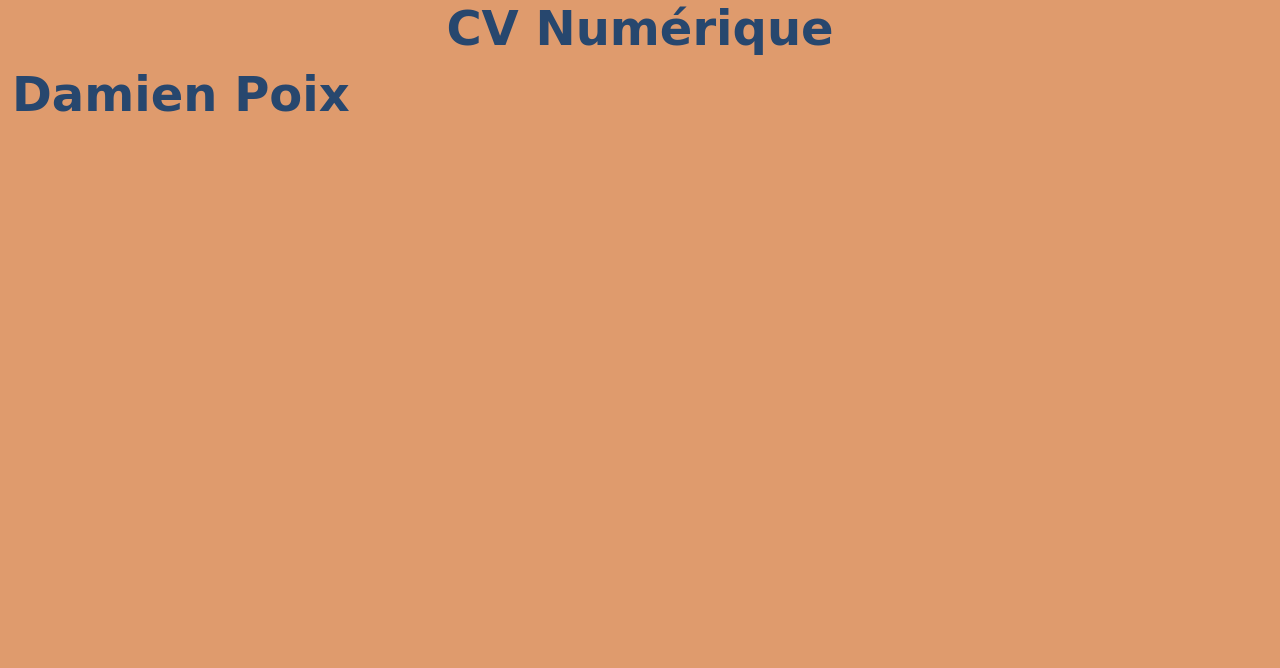
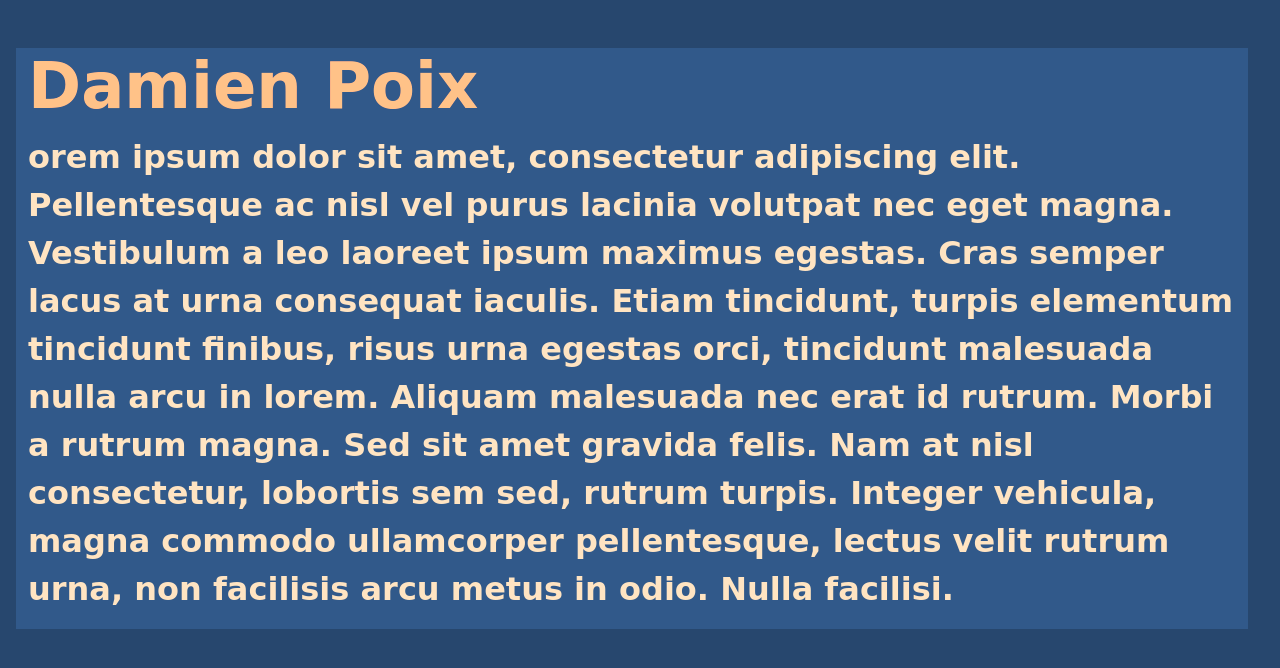
Before and after one commit to DamienPoix/DP_CV_NUM, a plain HTML site: page index.html in a window 1280 px wide. Drawn offline with nearby package versions, Linux system fonts and the light colour scheme; a web font is replaced by a local one.

Commit message:
base pour le petit texte de présentation

```diff
--- a/assets/css/style.css
+++ b/assets/css/style.css
@@ -1,11 +1,21 @@
 /* colors EFC69B CCB69B DF9B6D 27476E 56351E */
 
 body{
-  background-color: #DF9B6D;
+  background-color: #27476E;
+}
+.bright{
+  background-color: #27476E;
+  filter: brightness(1.25);
 }
 .title{
   font-weight: bolder;
-  color: #27476E;
-  font-size: 3em;
+  color: #DF9B6D;
+  font-size: 4em;
   font-family: 'MuseoModerno', cursive;
 }
+.test{
+  font-weight: bolder;
+  color: #CCB69B;
+  font-family: 'MuseoModerno', cursive;
+  font-size: 2em;
+}
--- a/index.html
+++ b/index.html
@@ -10,10 +10,15 @@
 </head>
 <body>
   <div class="container-fluid">
-    <div class="row">
-      <h1 class="title text-center">CV Numérique</h1>
+    <div class="container-fluid mt-5 m-1">
+      <div class="row col-12 bright">
+        <h1 class="title">Damien Poix</h1>
+        <p class="test">
+          orem ipsum dolor sit amet, consectetur adipiscing elit. Pellentesque ac nisl vel purus lacinia volutpat nec eget magna. Vestibulum a leo laoreet ipsum maximus egestas. Cras semper lacus at urna consequat iaculis. Etiam tincidunt, turpis elementum tincidunt finibus, risus urna egestas orci, tincidunt malesuada nulla arcu in lorem. Aliquam malesuada nec erat id rutrum. Morbi a rutrum magna. Sed sit amet gravida felis. Nam at nisl consectetur, lobortis sem sed, rutrum turpis. Integer vehicula, magna commodo ullamcorper pellentesque, lectus velit rutrum urna, non facilisis arcu metus in odio. Nulla facilisi.
+        </p>
       </div>
-    <h2 class="title">Damien Poix</h2>
+    </div>
+
   </div>
 </body>
 </html>
```
Lines whose indentation alone changed are shown as unchanged.
